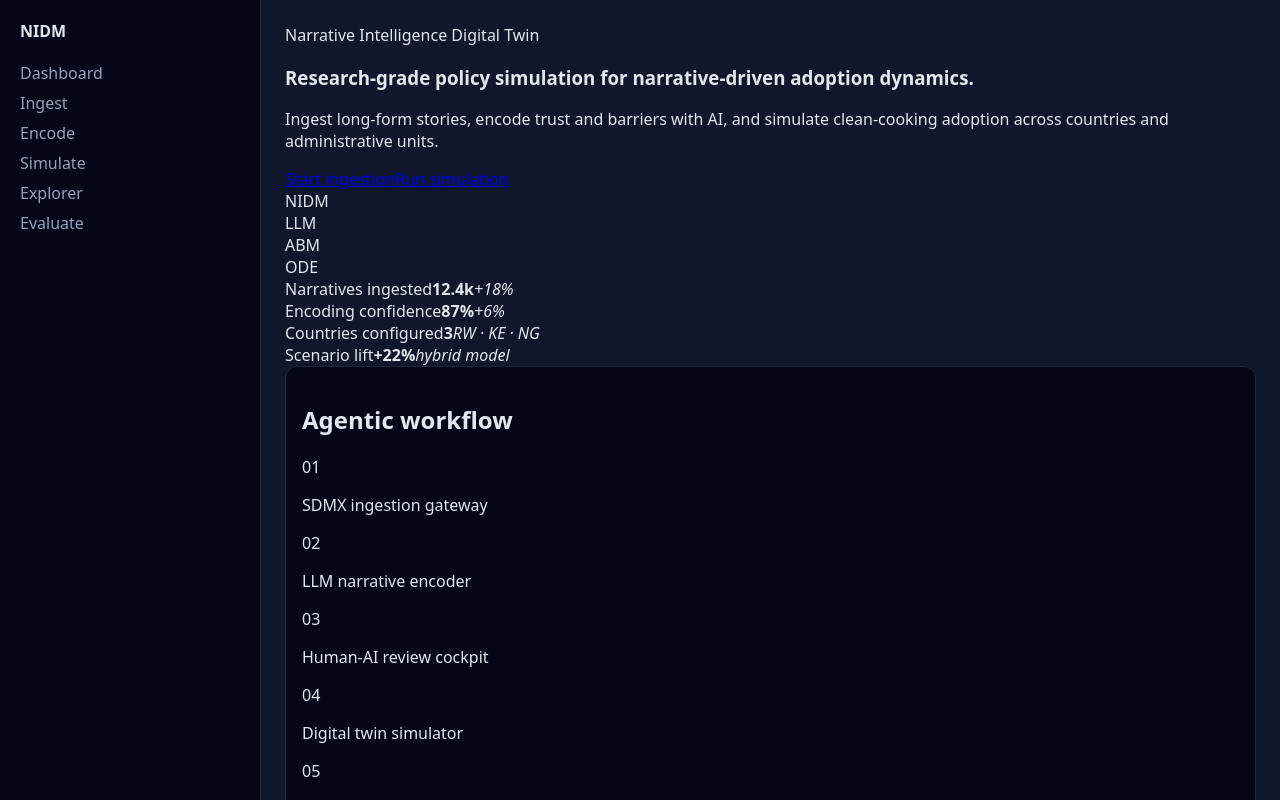
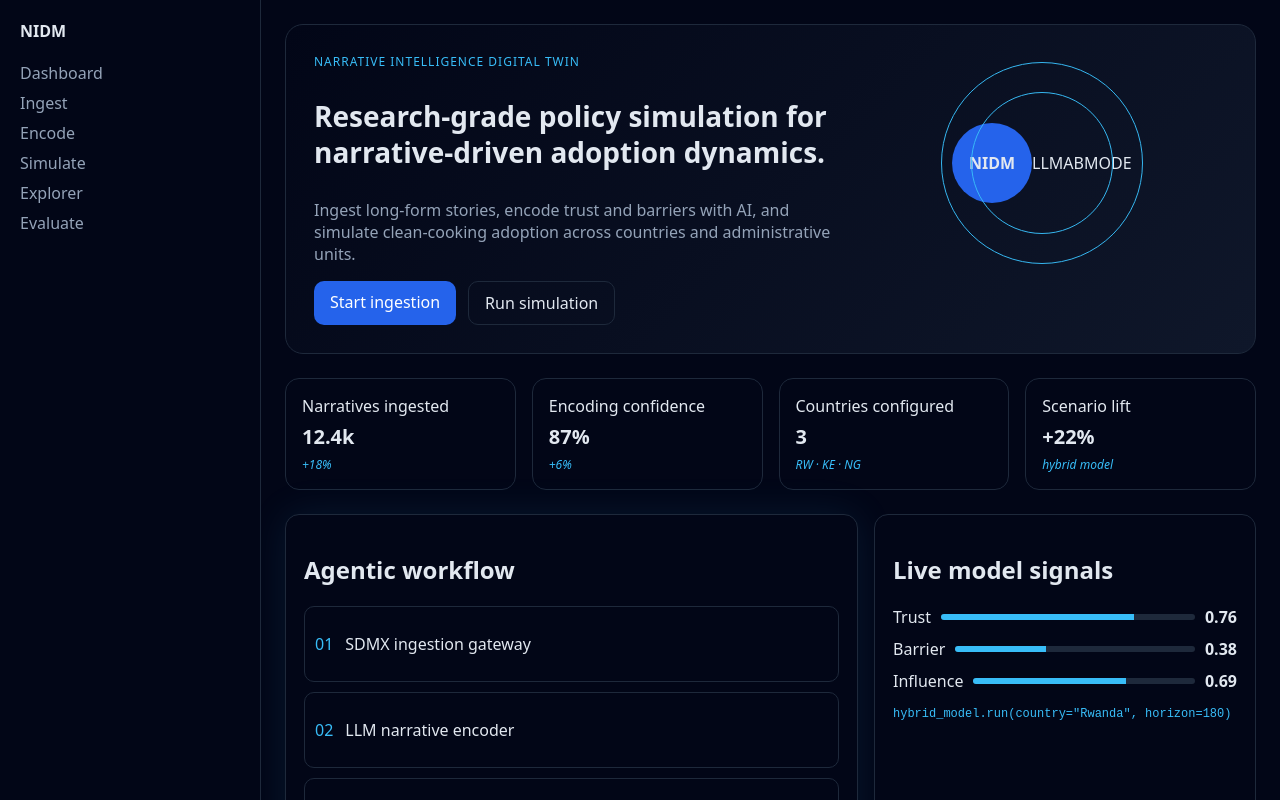
Before and after one commit to Naphymoro/nidm-rwanda-dashboard, a Next.js app in the folder frontend/: page / in a window 1280 px wide. Built offline with nearby package versions, Linux system fonts and the light colour scheme.

Commit message:
Upgrade UI with futuristic dashboard styling

```diff
--- a/frontend/app/globals.css
+++ b/frontend/app/globals.css
@@ -1,10 +1,43 @@
-body { margin:0; font-family: system-ui, sans-serif; background:#0f172a; color:#e2e8f0; }
+body { margin:0; font-family: system-ui, sans-serif; background:#020617; color:#e2e8f0; }
 .shell { display:flex; height:100vh; }
 .sidebar { width:220px; background:#020617; padding:20px; border-right:1px solid #1e293b; }
 .sidebar .brand { font-weight:bold; margin-bottom:20px; }
 .sidebar a { display:block; margin:8px 0; color:#94a3b8; text-decoration:none; }
 .sidebar a:hover { color:#e2e8f0; }
 .content { flex:1; padding:24px; overflow:auto; }
-.card { background:#020617; border:1px solid #1e293b; padding:16px; border-radius:12px; margin-bottom:16px; }
-button { background:#2563eb; border:none; padding:8px 12px; color:white; border-radius:8px; cursor:pointer; }
-textarea { background:#020617; color:#e2e8f0; border:1px solid #1e293b; }
+
+.dashboard { display:flex; flex-direction:column; gap:24px; }
+
+.hero-panel { display:grid; grid-template-columns: 1.4fr 1fr; gap:24px; background:linear-gradient(135deg,#020617,#0f172a); border:1px solid #1e293b; padding:28px; border-radius:18px; }
+.hero-panel h1 { font-size:28px; line-height:1.3; }
+.hero-copy { color:#94a3b8; margin-top:12px; }
+.eyebrow { font-size:12px; letter-spacing:1px; color:#38bdf8; text-transform:uppercase; margin-bottom:8px; }
+.hero-actions { margin-top:16px; display:flex; gap:12px; }
+.primary-action { background:#2563eb; padding:10px 16px; border-radius:10px; text-decoration:none; color:white; }
+.secondary-action { border:1px solid #1e293b; padding:10px 16px; border-radius:10px; text-decoration:none; color:#e2e8f0; }
+
+.orbital-card { position:relative; height:220px; display:flex; align-items:center; justify-content:center; }
+.core-orb { width:80px; height:80px; border-radius:50%; background:#2563eb; display:flex; align-items:center; justify-content:center; font-weight:bold; }
+.pulse-ring { position:absolute; border:1px solid #38bdf8; border-radius:50%; animation:pulse 4s infinite; }
+.ring-one { width:140px; height:140px; }
+.ring-two { width:200px; height:200px; }
+@keyframes pulse { 0%{opacity:.2;} 50%{opacity:1;} 100%{opacity:.2;} }
+
+.stat-grid { display:grid; grid-template-columns:repeat(4,1fr); gap:16px; }
+.glass-stat { background:#020617; border:1px solid #1e293b; padding:16px; border-radius:14px; display:flex; flex-direction:column; gap:6px; }
+.glass-stat strong { font-size:20px; }
+.glass-stat em { font-size:12px; color:#38bdf8; }
+
+.workspace-grid { display:grid; grid-template-columns:1.5fr 1fr; gap:16px; }
+.card { background:#020617; border:1px solid #1e293b; padding:18px; border-radius:14px; }
+.glow-card { box-shadow:0 0 40px rgba(56,189,248,0.1); }
+
+.pipeline { display:grid; gap:10px; }
+.pipeline-step { display:flex; gap:12px; align-items:center; border:1px solid #1e293b; padding:10px; border-radius:10px; }
+.pipeline-step span { color:#38bdf8; }
+
+.signal-row { display:flex; align-items:center; justify-content:space-between; margin-bottom:10px; }
+.signal-row div { flex:1; margin:0 10px; background:#1e293b; height:6px; border-radius:6px; overflow:hidden; }
+.signal-row i { display:block; height:100%; background:#38bdf8; }
+
+.mini-console { margin-top:12px; font-size:12px; color:#38bdf8; }
```
